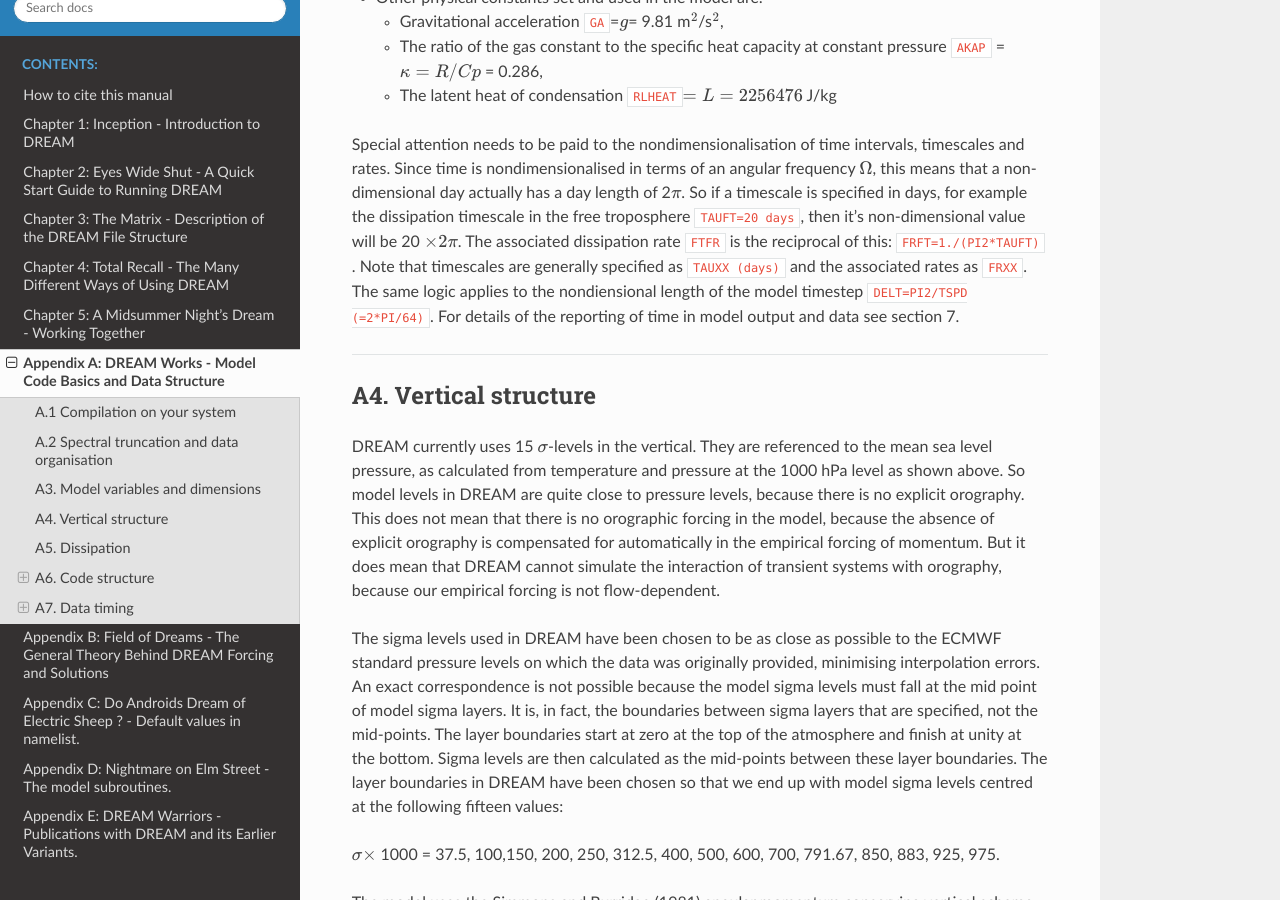
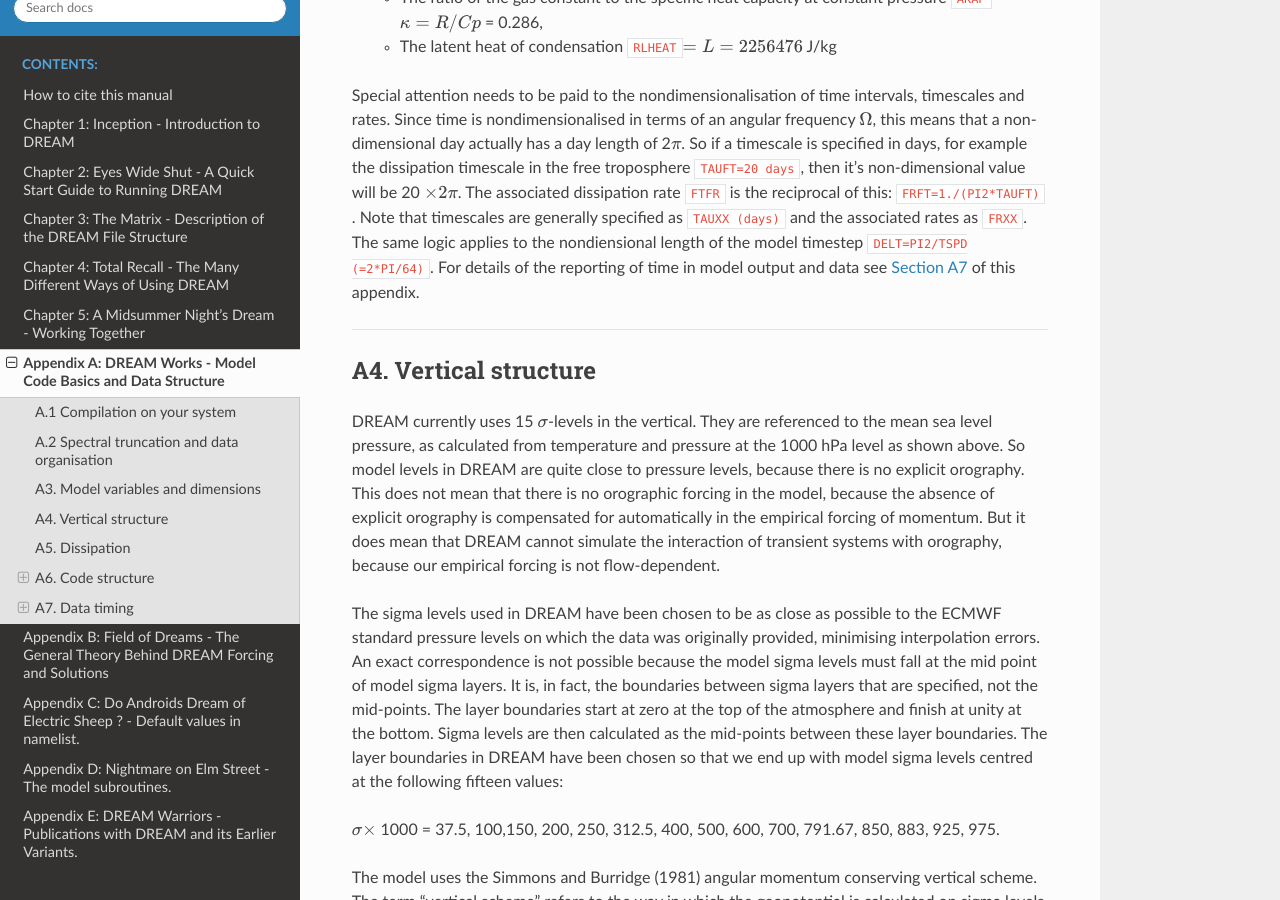
Before and after one commit to dream-gcm/usermanual, a Sphinx documentation site: the page built from source/AppendixA.md, in a window 1280 px wide and 900 px high, scrolled down 5031 px. Built offline with Sphinx 7.4.7 and the Read the Docs theme 2.0.0, drawn with Linux system fonts in a browser that asks for light colours; some of the changed text lies outside the part shown.

Commit message:
SLX: Upd

```diff
--- a/source/AppendixA.md
+++ b/source/AppendixA.md
@@ -128,7 +126,7 @@
     - The ratio of the gas constant to the specific heat capacity at constant pressure `AKAP` =$\kappa=R/Cp$ =  0.286,
     - The latent heat of condensation `RLHEAT`$=L = 2256476$ J/kg
 
-Special attention needs to be paid to the nondimensionalisation of time intervals, timescales and rates. Since time is nondimensionalised in terms of an angular frequency $\Omega$, this means that a non-dimensional day actually has a day length of 2$\pi$. So if a timescale is specified in days, for example the dissipation timescale in the free troposphere `TAUFT=20 days`, then it’s non-dimensional value will be 20 $\times 2\pi$. The associated dissipation rate `FTFR` is the reciprocal of this: `FRFT=1./(PI2*TAUFT)` . Note that timescales are generally specified as `TAUXX (days)` and the associated rates as `FRXX`. The same logic applies to the nondiensional length of the model timestep `DELT=PI2/TSPD (=2*PI/64)`. For details of the reporting of time in model output and data see section 7.
+Special attention needs to be paid to the nondimensionalisation of time intervals, timescales and rates. Since time is nondimensionalised in terms of an angular frequency $\Omega$, this means that a non-dimensional day actually has a day length of 2$\pi$. So if a timescale is specified in days, for example the dissipation timescale in the free troposphere `TAUFT=20 days`, then it’s non-dimensional value will be 20 $\times 2\pi$. The associated dissipation rate `FTFR` is the reciprocal of this: `FRFT=1./(PI2*TAUFT)` . Note that timescales are generally specified as `TAUXX (days)` and the associated rates as `FRXX`. The same logic applies to the nondiensional length of the model timestep `DELT=PI2/TSPD (=2*PI/64)`. For details of the reporting of time in model output and data see [Section A7](#a7-data-timing) of this appendix.
 
 ---
 ## A4. Vertical structure
```
Also changed, not shown: other parts of source/AppendixA.md (+0 -2 lines), source/AppendixB.md (+1 -0 lines).
